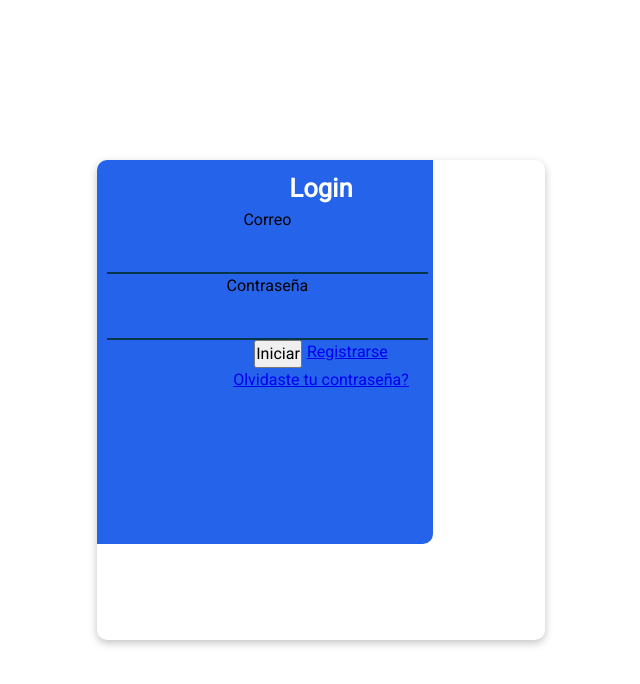
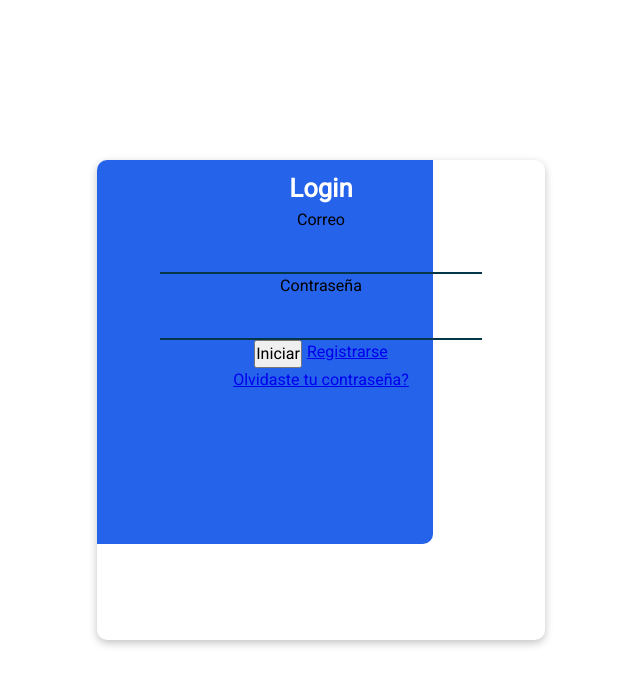
Before and after one commit to LuisArielRetanaHernadez/caht_client, a React (Vite) app: page /login in a window 1280 px wide. Shown: the top 684 px of the page, without its empty margins (319-959 px from the left). Built offline with nearby package versions, Linux system fonts and the light colour scheme.

Commit message:
agregando las clases modificadores form__field--medium y form__field-center-m

```diff
--- a/src/Pages/Login/Login.pages.jsx
+++ b/src/Pages/Login/Login.pages.jsx
@@ -37,7 +37,12 @@ const Login = () => {
       <section className="container container--center">
         <form className="form form--shadow rounded-10p" onSubmit={handleSubmit}>
           <h2 className="form__title">Login</h2>
-          <div className="form__field form__field--medium position-relative">
+
+          <div className="form__field
+              form__field--medium
+              form__field-center-m
+              position-relative
+            ">
             <label className="form__field-tile position-relative">Correo</label>
             <input
               className="form__input"
@@ -46,7 +51,12 @@ const Login = () => {
               onChange={handleChange}
             />
           </div>
-          <div className="form__field form__field--medium position-relative">
+
+          <div className="form__field
+            form__field--medium
+            position-relative
+            form__field-center-m
+           ">
             <label className="form__field-title">Contraseña</label>
             <input
               className="form__input"
@@ -55,6 +65,7 @@ const Login = () => {
               onChange={handleChange}
             />
           </div>
+
           <div className="form__buttons position-relative">
             <button className="button">
               Iniciar
```
